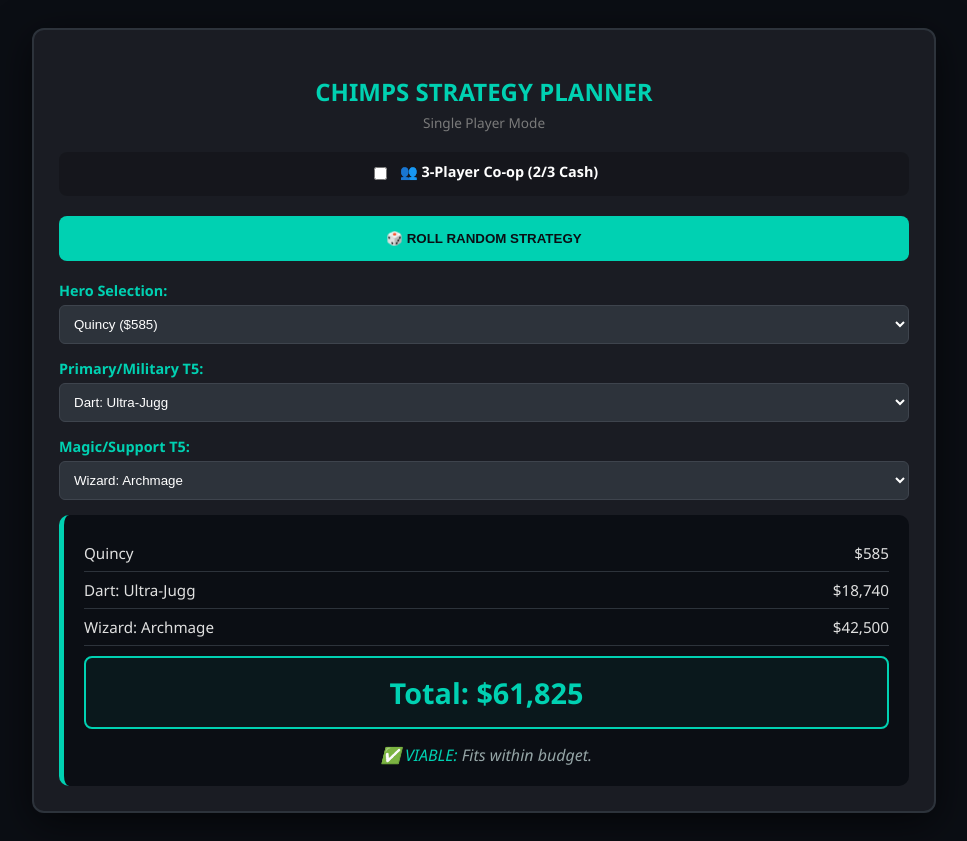
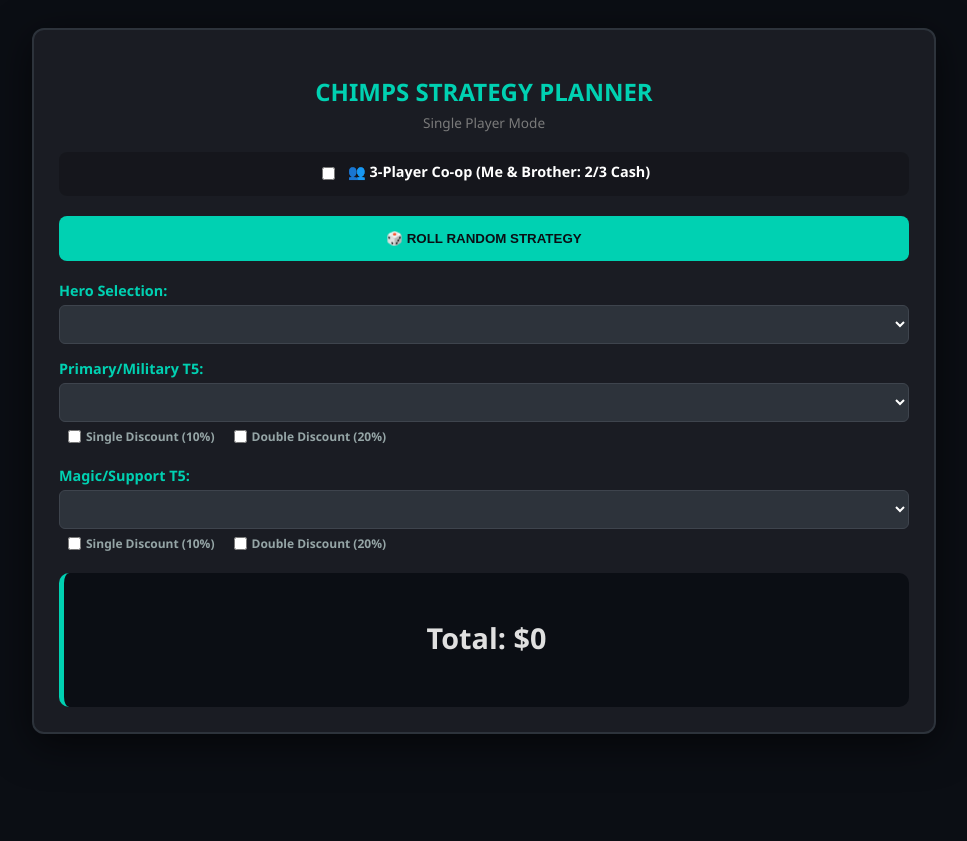
Before and after one commit to brettfilko19-sketch/BTD6Randomizer_v2, a plain HTML site: page index.html in a window 1280 px wide. Shown: the whole page, without its empty margins (156-1123 px from the left). After the commit the page ends 800 px from the top, so only its background shows below. Drawn offline with Linux system fonts and the light colour scheme.

Commit message:
Update index.html

```diff
--- a/index.html
+++ b/index.html
@@ -5,26 +5,15 @@
     <meta name="viewport" content="width=device-width, initial-scale=1.0">
     <title>BTD6 Ultimate CHIMPS Planner</title>
     <style>
-        :root {
-            --primary: #00d1b2;
-            --bg-card: #1a1c23;
-            --bg-body: #0b0e14;
-            --border: #2d333b;
-        }
+        :root { --primary: #00d1b2; --bg-card: #1a1c23; --bg-body: #0b0e14; --border: #2d333b; }
+        .coop-mode { --primary: #ffdd57; --border: #5d4d8a; }
 
-        /* Co-op Mode Colors */
-        .coop-mode {
-            --primary: #ffdd57; /* Gold */
-            --border: #5d4d8a; /* Purple accent */
-        }
-
-        body { font-family: 'Segoe UI', sans-serif; background: var(--bg-body); color: #e0e0e0; padding: 20px; transition: all 0.3s ease; }
-        .container { max-width: 850px; margin: auto; background: var(--bg-card); padding: 25px; border-radius: 12px; border: 2px solid var(--border); box-shadow: 0 10px 40px rgba(0,0,0,0.6); position: relative; }
+        body { font-family: 'Segoe UI', sans-serif; background: var(--bg-body); color: #e0e0e0; padding: 20px; transition: 0.3s; }
+        .container { max-width: 850px; margin: auto; background: var(--bg-card); padding: 25px; border-radius: 12px; border: 2px solid var(--border); box-shadow: 0 10px 40px rgba(0,0,0,0.6); }
 
         h2 { color: var(--primary); text-align: center; text-transform: uppercase; margin-bottom: 5px; }
         .subtitle { text-align: center; color: #7a7a7a; font-size: 0.85em; margin-bottom: 20px; }
 
-        /* Co-op Toggle Styling */
         .coop-toggle-container {
             display: flex; justify-content: center; align-items: center;
             margin-bottom: 20px; padding: 10px; background: rgba(0,0,0,0.2); border-radius: 8px;
@@ -35,9 +24,12 @@
         label { display: block; margin-bottom: 5px; color: var(--primary); font-weight: bold; font-size: 0.9em; }
         select { width: 100%; padding: 10px; border-radius: 6px; background: #2d333b; color: white; border: 1px solid #3e444d; cursor: pointer; }
 
-        .btn-random { width: 100%; padding: 15px; background: var(--primary); color: #0b0e14; border: none; border-radius: 8px; font-weight: bold; cursor: pointer; margin-bottom: 20px; transition: 0.2s; }
-        .btn-random:hover { opacity: 0.9; transform: scale(1.01); }
+        /* Discount Checkbox Styling */
+        .discount-row { display: flex; gap: 15px; margin-top: 5px; padding-left: 5px; }
+        .discount-item { display: flex; align-items: center; font-size: 0.75em; color: #95a5a6; cursor: pointer; }
+        .discount-item input { margin-right: 5px; cursor: pointer; }
 
+        .btn-random { width: 100%; padding: 15px; background: var(--primary); color: #0b0e14; border: none; border-radius: 8px; font-weight: bold; cursor: pointer; margin-bottom: 20px; }
         .summary { background: #0b0e14; padding: 20px; border-radius: 10px; border-left: 5px solid var(--primary); }
         .total-box { font-size: 1.8em; text-align: center; margin-top: 10px; padding: 15px; border-radius: 8px; font-weight: bold; }
 
@@ -46,18 +38,19 @@
         .coop-warning { border: 2px solid #ffdd57; color: #ffdd57; background: rgba(255, 221, 87, 0.05); }
 
         .cost-row { display: flex; justify-content: space-between; border-bottom: 1px solid #2d333b; padding: 8px 0; font-size: 0.95em; }
+        .savings-text { color: #2ecc71; font-size: 0.85em; }
         optgroup { background: #1a1c23; color: var(--primary); }
     </style>
 </head>
 <body id="mainBody">
 
-<div class="container" id="mainContainer">
+<div class="container">
     <h2>CHIMPS Strategy Planner</h2>
     <div class="subtitle" id="modeSubtitle">Single Player Mode</div>
 
     <div class="coop-toggle-container">
         <input type="checkbox" id="coopToggle" onchange="toggleCoop()">
-        <label for="coopToggle">👥 3-Player Co-op (2/3 Cash)</label>
+        <label for="coopToggle">👥 3-Player Co-op (Me & Brother: 2/3 Cash)</label>
     </div>
 
     <button class="btn-random" onclick="rollRandom()">🎲 ROLL RANDOM STRATEGY</button>
@@ -70,11 +63,19 @@
     <div class="input-group">
         <label>Primary/Military T5:</label>
         <select id="tower1" onchange="updateUI()"></select>
+        <div class="discount-row">
+            <label class="discount-item"><input type="checkbox" id="t1s" onchange="handleDiscount('t1s', 't1d')"> Single Discount (10%)</label>
+            <label class="discount-item"><input type="checkbox" id="t1d" onchange="handleDiscount('t1d', 't1s')"> Double Discount (20%)</label>
+        </div>
     </div>
 
     <div class="input-group">
         <label>Magic/Support T5:</label>
         <select id="tower2" onchange="updateUI()"></select>
+        <div class="discount-row">
+            <label class="discount-item"><input type="checkbox" id="t2s" onchange="handleDiscount('t2s', 't2d')"> Single Discount (10%)</label>
+            <label class="discount-item"><input type="checkbox" id="t2d" onchange="handleDiscount('t2d', 't2s')"> Double Discount (20%)</label>
+        </div>
     </div>
 
     <div class="summary">
@@ -93,81 +94,39 @@ const DATA = {
         { name: "Sauda", price: 650 }, { name: "Psi", price: 1080 }, { name: "Geraldo", price: 1325 },
         { name: "Corvus", price: 1325 }, { name: "Silas", price: 1200 }, { name: "Rosalia", price: 1100 }
     ],
-    P: [
-        { name: "Dart: Ultra-Jugg", price: 18740 }, { name: "Dart: PMFC", price: 53700 }, { name: "Dart: XBM", price: 27375 },
-        { name: "Boomer: Glaive Lord", price: 42100 }, { name: "Boomer: Perma Charge", price: 41250 }, { name: "Boomer: MOAB Dom", price: 63500 },
-        { name: "Bomb: Bloon Crush", price: 61000 }, { name: "Bomb: MOAB Elim", price: 31500 }, { name: "Bomb: Bomb Blitz", price: 40500 },
-        { name: "Tack: Inferno Ring", price: 55500 }, { name: "Tack: S-Maelstrom", price: 18500 }, { name: "Tack: Tack Zone", price: 25850 },
-        { name: "Ice: Super Brittle", price: 38500 }, { name: "Ice: Absolute Zero", price: 26000 }, { name: "Ice: Icicle Impale", price: 38200 },
-        { name: "Glue: Bloon Solver", price: 31000 }, { name: "Glue: Glue Storm", price: 19500 }, { name: "Glue: Super Glue", price: 35000 }
-    ],
-    M: [
-        { name: "Sniper: Cripple MOAB", price: 45000 }, { name: "Sniper: Elite Sniper", price: 21500 }, { name: "Sniper: Elite Defender", price: 17500 },
-        { name: "Sub: Energizer", price: 37000 }, { name: "Sub: Pre-Emptive", price: 43000 }, { name: "Sub: Sub Commander", price: 34000 },
-        { name: "Ace: Sky Shredder", price: 46100 }, { name: "Ace: Tsar Bomba", price: 38000 }, { name: "Ace: Big Plane", price: 102000 },
-        { name: "Heli: Apache Prime", price: 58000 }, { name: "Heli: Com. Commander", price: 38000 }, { name: "Heli: Special Poperations", price: 32000 },
-        { name: "Dartling: Ray of Doom", price: 112000 }, { name: "Dartling: M.A.D", price: 72000 }, { name: "Dartling: B.E.Z", price: 62000 }
-    ],
-    G: [
-        { name: "Wizard: Archmage", price: 42500 }, { name: "Wizard: WLP", price: 65000 }, { name: "Wizard: Prince Darkness", price: 31800 },
-        { name: "Super: True Sun God", price: 650000 }, { name: "Super: Anti-Bloon", price: 103000 }, { name: "Super: Legend of Night", price: 255000 },
-        { name: "Ninja: Grandmaster", price: 52000 }, { name: "Ninja: Grand Saboteur", price: 25000 }, { name: "Ninja: Master Bomber", price: 44000 },
-        { name: "Alch: Permabrew", price: 72000 }, { name: "Alch: Total Transfo", price: 51000 }, { name: "Alch: BMA", price: 54000 },
-        { name: "Druid: Superstorm", price: 75000 }, { name: "Druid: Spirit Forest", price: 48000 }, { name: "Druid: Avatar Wrath", price: 52000 },
-        { name: "Mermonkey: Abyss Lord", price: 34500 }, { name: "Mermonkey: Popseidon", price: 48000 }, { name: "Mermonkey: Final Harmonic", price: 41200 }
-    ],
-    S: [
-        { name: "Spike: Super Mines", price: 162500 }, { name: "Spike: Carpet Spikes", price: 45000 }, { name: "Spike: Perma-Spike", price: 39500 },
-        { name: "Village: Primary Expert", price: 32000 }, { name: "Village: Homeland", price: 55000 }, { name: "Village: Monkeyopolis", price: 15000 },
-        { name: "Engi: Sent. Champion", price: 36000 }, { name: "Engi: Ultraboost", price: 115000 }, { name: "Engi: XXXL Trap", price: 62000 },
-        { name: "Beast: Megalodon", price: 65000 }, { name: "Beast: Pouākai", price: 48000 }, { name: "Beast: Giganotosaurus", price: 82000 }
-    ]
+    P: [{ name: "Dart: Ultra-Jugg", price: 18740 }, { name: "Dart: PMFC", price: 53700 }, { name: "Dart: XBM", price: 27375 }, { name: "Boomer: Glaive Lord", price: 42100 }, { name: "Boomer: Perma Charge", price: 41250 }, { name: "Boomer: MOAB Dom", price: 63500 }, { name: "Bomb: Bloon Crush", price: 61000 }, { name: "Bomb: MOAB Elim", price: 31500 }, { name: "Bomb: Bomb Blitz", price: 40500 }, { name: "Tack: Inferno Ring", price: 55500 }, { name: "Tack: S-Maelstrom", price: 18500 }, { name: "Tack: Tack Zone", price: 25850 }, { name: "Ice: Super Brittle", price: 38500 }, { name: "Ice: Absolute Zero", price: 26000 }, { name: "Ice: Icicle Impale", price: 38200 }, { name: "Glue: Bloon Solver", price: 31000 }, { name: "Glue: Glue Storm", price: 19500 }, { name: "Glue: Super Glue", price: 35000 }],
+    M: [{ name: "Sniper: Cripple MOAB", price: 45000 }, { name: "Sniper: Elite Sniper", price: 21500 }, { name: "Sniper: Elite Defender", price: 17500 }, { name: "Sub: Energizer", price: 37000 }, { name: "Sub: Pre-Emptive", price: 43000 }, { name: "Sub: Sub Commander", price: 34000 }, { name: "Ace: Sky Shredder", price: 46100 }, { name: "Ace: Tsar Bomba", price: 38000 }, { name: "Ace: Big Plane", price: 102000 }, { name: "Heli: Apache Prime", price: 58000 }, { name: "Heli: Com. Commander", price: 38000 }, { name: "Heli: Special Poperations", price: 32000 }, { name: "Dartling: Ray of Doom", price: 112000 }, { name: "Dartling: M.A.D", price: 72000 }, { name: "Dartling: B.E.Z", price: 62000 }],
+    G: [{ name: "Wizard: Archmage", price: 42500 }, { name: "Wizard: WLP", price: 65000 }, { name: "Wizard: Prince Darkness", price: 31800 }, { name: "Super: True Sun God", price: 650000 }, { name: "Super: Anti-Bloon", price: 103000 }, { name: "Super: Legend of Night", price: 255000 }, { name: "Ninja: Grandmaster", price: 52000 }, { name: "Ninja: Grand Saboteur", price: 25000 }, { name: "Ninja: Master Bomber", price: 44000 }, { name: "Alch: Permabrew", price: 72000 }, { name: "Alch: Total Transfo", price: 51000 }, { name: "Alch: BMA", price: 54000 }, { name: "Druid: Superstorm", price: 75000 }, { name: "Druid: Spirit Forest", price: 48000 }, { name: "Druid: Avatar Wrath", price: 52000 }, { name: "Mermonkey: Abyss Lord", price: 34500 }, { name: "Mermonkey: Popseidon", price: 48000 }, { name: "Mermonkey: Final Harmonic", price: 41200 }],
+    S: [{ name: "Spike: Super Mines", price: 162500 }, { name: "Spike: Carpet Spikes", price: 45000 }, { name: "Spike: Perma-Spike", price: 39500 }, { name: "Village: Primary Expert", price: 32000 }, { name: "Village: Homeland", price: 55000 }, { name: "Village: Monkeyopolis", price: 15000 }, { name: "Engi: Sent. Champion", price: 36000 }, { name: "Engi: Ultraboost", price: 115000 }, { name: "Engi: XXXL Trap", price: 62000 }, { name: "Beast: Megalodon", price: 65000 }, { name: "Beast: Pouākai", price: 48000 }, { name: "Beast: Giganotosaurus", price: 82000 }]
 };
 
-function toggleCoop() {
-    const isCoop = document.getElementById('coopToggle').checked;
-    const body = document.getElementById('mainBody');
-    const sub = document.getElementById('modeSubtitle');
-
-    if (isCoop) {
-        body.classList.add('coop-mode');
-        sub.innerText = "Co-op Mode (Pooling 2/3 Cash)";
-    } else {
-        body.classList.remove('coop-mode');
-        sub.innerText = "Single Player Mode";
+// Ensures you can't have single and double checked at once
+function handleDiscount(clicked, other) {
+    if (document.getElementById(clicked).checked) {
+        document.getElementById(other).checked = false;
     }
     updateUI();
 }
 
-function populate() {
-    const hSelect = document.getElementById('heroSelect');
-    const t1Select = document.getElementById('tower1');
-    const t2Select = document.getElementById('tower2');
-
-    DATA.heroes.forEach((h, i) => hSelect.add(new Option(`${h.name} ($${h.price})`, i)));
-
-    const groups = [
-        { select: t1Select, label: "PRIMARY", key: "P" },
-        { select: t1Select, label: "MILITARY", key: "M" },
-        { select: t2Select, label: "MAGIC", key: "G" },
-        { select: t2Select, label: "SUPPORT", key: "S" }
-    ];
-
-    groups.forEach(group => {
-        const g = document.createElement('optgroup');
-        g.label = group.label;
-        DATA[group.key].forEach((t, i) => {
-            g.appendChild(new Option(t.name, group.key + i));
-        });
-        group.select.appendChild(g);
-    });
+function toggleCoop() {
+    const isCoop = document.getElementById('coopToggle').checked;
+    document.getElementById('mainBody').classList.toggle('coop-mode', isCoop);
+    document.getElementById('modeSubtitle').innerText = isCoop ? "Co-op Mode (Pooling 2/3 Cash)" : "Single Player Mode";
+    updateUI();
 }
 
-function getTowerData(val) {
-    if (!val) return { name: "None", price: 0 };
-    const prefix = val.charAt(0);
-    const index = parseInt(val.substring(1));
-    return (DATA[prefix] && DATA[prefix][index]) ? DATA[prefix][index] : { name: "Unknown", price: 0 };
+function calculateSavings(towerPrice, sId, dId, towerName) {
+    // Village discount only applies to Base + Tiers 1-3.
+    // Average cost of a T3 setup is roughly $5,500.
+    // If it's a Super Monkey, T3 is much higher (approx $25k).
+    let discountablePortion = towerName.includes("Super:") ? 25000 : 5500;
+
+    // Safety: Cannot discount more than the tower actually costs
+    discountablePortion = Math.min(towerPrice, discountablePortion);
+
+    if (document.getElementById(dId).checked) return Math.floor(discountablePortion * 0.20);
+    if (document.getElementById(sId).checked) return Math.floor(discountablePortion * 0.10);
+    return 0;
 }
 
 function updateUI() {
@@ -180,15 +139,16 @@ function updateUI() {
     const t1 = getTowerData(t1Val);
     const t2 = getTowerData(t2Val);
 
-    const total = Number(hero.price) + Number(t1.price) + Number(t2.price);
+    const s1 = calculateSavings(t1.price, 't1s', 't1d', t1.name);
+    const s2 = calculateSavings(t2.price, 't2s', 't2d', t2.name);
 
-    // Max Cash Logic: 178,000 for solo, ~118,666 for 2/3 Co-op
+    const total = (hero.price + t1.price + t2.price) - (s1 + s2);
     const maxCash = isCoop ? 118666 : 178000;
 
     document.getElementById('priceReport').innerHTML = `
         <div class="cost-row"><span>${hero.name}</span><span>$${hero.price.toLocaleString()}</span></div>
-        <div class="cost-row"><span>${t1.name}</span><span>$${t1.price.toLocaleString()}</span></div>
-        <div class="cost-row"><span>${t2.name}</span><span>$${t2.price.toLocaleString()}</span></div>
+        <div class="cost-row"><span>${t1.name}</span><span>$${t1.price.toLocaleString()} ${s1 > 0 ? `<span class="savings-text">(-$${s1})</span>` : ''}</span></div>
+        <div class="cost-row"><span>${t2.name}</span><span>$${t2.price.toLocaleString()} ${s2 > 0 ? `<span class="savings-text">(-$${s2})</span>` : ''}</span></div>
     `;
 
     const totalBox = document.getElementById('totalDisplay');
@@ -199,25 +159,13 @@ function updateUI() {
 
     if (total > maxCash) {
         totalBox.classList.add('over-budget');
-        advice.innerHTML = `<span style='color:#ff3860'>🚨 IMPOSSIBLE:</span> Exceeds your share ($${maxCash.toLocaleString()}).`;
+        advice.innerHTML = `<span style='color:#ff3860'>🚨 IMPOSSIBLE:</span> Over budget by $${(total - maxCash).toLocaleString()}.`;
     } else {
         totalBox.classList.add(isCoop ? 'coop-warning' : 'under-budget');
-        advice.innerHTML = `<span style='color:${isCoop ? "#ffdd57" : "#00d1b2"}'>✅ VIABLE:</span> Fits within budget.`;
+        advice.innerHTML = `<span style='color:${isCoop ? "#ffdd57" : "#00d1b2"}'>✅ VIABLE:</span> Solid build for this budget.`;
     }
 }
 
-function rollRandom() {
-    const hSelect = document.getElementById('heroSelect');
-    const t1Select = document.getElementById('tower1');
-    const t2Select = document.getElementById('tower2');
-    hSelect.selectedIndex = Math.floor(Math.random() * hSelect.options.length);
-    t1Select.selectedIndex = Math.floor(Math.random() * t1Select.options.length);
-    t2Select.selectedIndex = Math.floor(Math.random() * t2Select.options.length);
-    updateUI();
-}
-
-populate();
-updateUI();
-</script>
-</body>
-</html>
+// Logic to pull from DATA object remains same as previous stable version
+function getTowerData(val) {
+    if (!val) return { name: "None",
```
